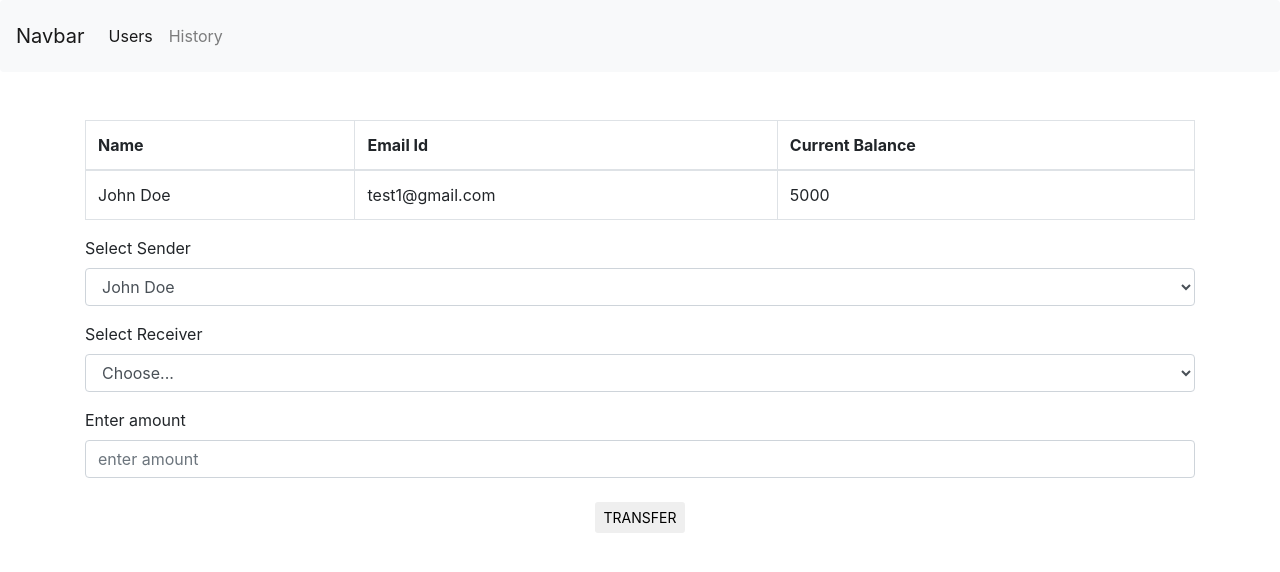
After one commit to prog-coder24/BasicBankingSystem, a Django app: page /transfer/2 in a window 1280 px wide. The commit adds this page. Shown: the top 572 px of the page. Run offline with Django 3.2, Linux system fonts and the light colour scheme; data comes from the database, SQL or seed files in the repository; both versions use the stored data as it was after the commit; some libraries are stand-ins or nearby versions.

Commit message:
added history.html

```diff
--- a/BS_APP/models.py
+++ b/BS_APP/models.py
@@ -32,5 +32,5 @@ class Transaction(models.Model):
     sender = models.ForeignKey(to=User, on_delete=models.CASCADE, null=True, related_name='sender_name')
     recipient = models.ForeignKey(to=User, on_delete=models.CASCADE, null=True, related_name='receiver_name')
     amount = models.IntegerField(null=True, blank=True)
-    status = models.BooleanField(default=False)
+    status = models.CharField(max_length=200,null=True, blank=True)
     created_at = models.DateTimeField(default=timezone.now)
--- a/BS_APP/static/css/style.css
+++ b/BS_APP/static/css/style.css
@@ -18,10 +18,11 @@ body {
   padding: 24px;
   text-align: center;
   color: #fff;
-  position: fixed;
+  position: static;
   left: 0;
   bottom: 0;
   width: 100%;
+  visibility: hidden;
 }
 a {
   text-decoration: none;
--- a/BS_APP/templates/index.html
+++ b/BS_APP/templates/index.html
@@ -39,13 +39,13 @@
         <ul class="navbar-nav mr-auto">
           <li class="nav-item active">
             <a class="nav-link" href="/users/"
-              >Users <span class="sr-only"></span></a
-            >
+              >Users <span class="sr-only"></span
+            ></a>
           </li>
           <li class="nav-item">
-            <a class="nav-link" href="#">History</a>
+            <a class="nav-link" href="/history/">History</a>
           </li>
-         </ul>
+        </ul>
       </div>
     </nav>
     <div>{% block body %}{% endblock %}</div>
--- /dev/null
+++ b/BS_APP/templates/transfer.html
@@ -0,0 +1,54 @@
+{% extends 'index.html' %}{% load static %} {% block body %}
+<div class="container">
+  <div class="table-responsive table-hover">
+    <table class="table table-bordered">
+      <thead>
+        <tr>
+          <th scope="col">Name</th>
+          <th scope="col">Email Id</th>
+          <th scope="col">Current Balance</th>
+        </tr>
+      </thead>
+      <tbody>
+        <tr>
+          <td>{{ user.full_name }}</td>
+          <td>{{ user.email }}</td>
+          <td>{{ user.current_balance }}</td>
+        </tr>
+      </tbody>
+    </table>
+  </div>
+
+  <form action="/add_transfer/" method="POST">
+    {% csrf_token %}
+    <div class="form-group">
+      <label for="Select1">Select Sender</label>
+      <select class="form-control" id="Select1" name="sender">
+        <option selected>{{user.full_name}}</option>
+      </select>
+    </div>
+    <div class="form-group">
+      <label for="Select2">Select Receiver</label>
+      <select class="form-control" id="Select2" name="receiver">
+        <option selected>Choose...</option>
+        {% for r in receiver %}
+        <option>{{r.full_name}}</option>
+        {% endfor %}
+      </select>
+    </div>
+    <div class="form-group">
+      <label for="amount">Enter amount</label>
+      <input
+        type="number"
+        class="form-control"
+        id="amount"
+        placeholder="enter amount"
+        name="amount"
+      />
+    </div>
+    <div class="text-center">
+      <button type="submit" class="btn button my-2 btn-sm">TRANSFER</button>
+    </div>
+  </form>
+</div>
+{% endblock %}
--- a/BS_APP/urls.py
+++ b/BS_APP/urls.py
@@ -3,5 +3,8 @@ from .views import *
 
 urlpatterns = [
     path('', home),
-    path('users/',user)
+    path('users/',user),
+    path('transfer/<int:pk>',transfer),
+    path('add_transfer/',add_transfer),
+    path('history/',history)
 ]
--- a/BS_APP/views.py
+++ b/BS_APP/views.py
@@ -2,6 +2,7 @@ from django.shortcuts import render
 from django.http import HttpResponse
 from .models import *
 from .forms import *
+from django.shortcuts import redirect
 
 # Create your views here.
 def home(request):
@@ -11,3 +12,33 @@ def user(request):
 
     users = User.objects.all()
     return render(request, 'users.html',{"users": users})
+
+def transfer(request, pk):
+    user = User.objects.get(pk=pk)
+    receiver = User.objects.all()
+    return render(request, 'transfer.html',{"user":user,"receiver":receiver})
+
+def history(request):
+
+    transactions = Transaction.objects.all()
+    return render(request, 'history.html', {"transactions":transactions})
+
+def add_transfer(request):
+
+     if request.method == 'POST':
+
+         sender = request.POST.get('sender',None)
+         receiver = request.POST.get('receiver',None)
+         amount = request.POST.get('amount',None)
+         sender_instance = User.objects.get(full_name=sender)
+         curr_balance = sender_instance.current_balance
+         receiver_instance = User.objects.get(full_name=receiver)
+
+         if curr_balance > int(amount):
+              status = 'Successful'
+         else:
+              status = 'Failed'
+
+         Transaction.objects.create(sender=sender_instance,recipient=receiver_instance,amount=amount,status=status)
+         curr_balance = curr_balance-amount
+         return redirect(history)
```
Also changed, not shown: BS_APP/templates/history.html (added, +28 -0 lines), BS_APP/templates/users.html (+6 -6 lines), BS_APP/migrations/0005_auto_20210208_1926.py (added), db.sqlite3.
